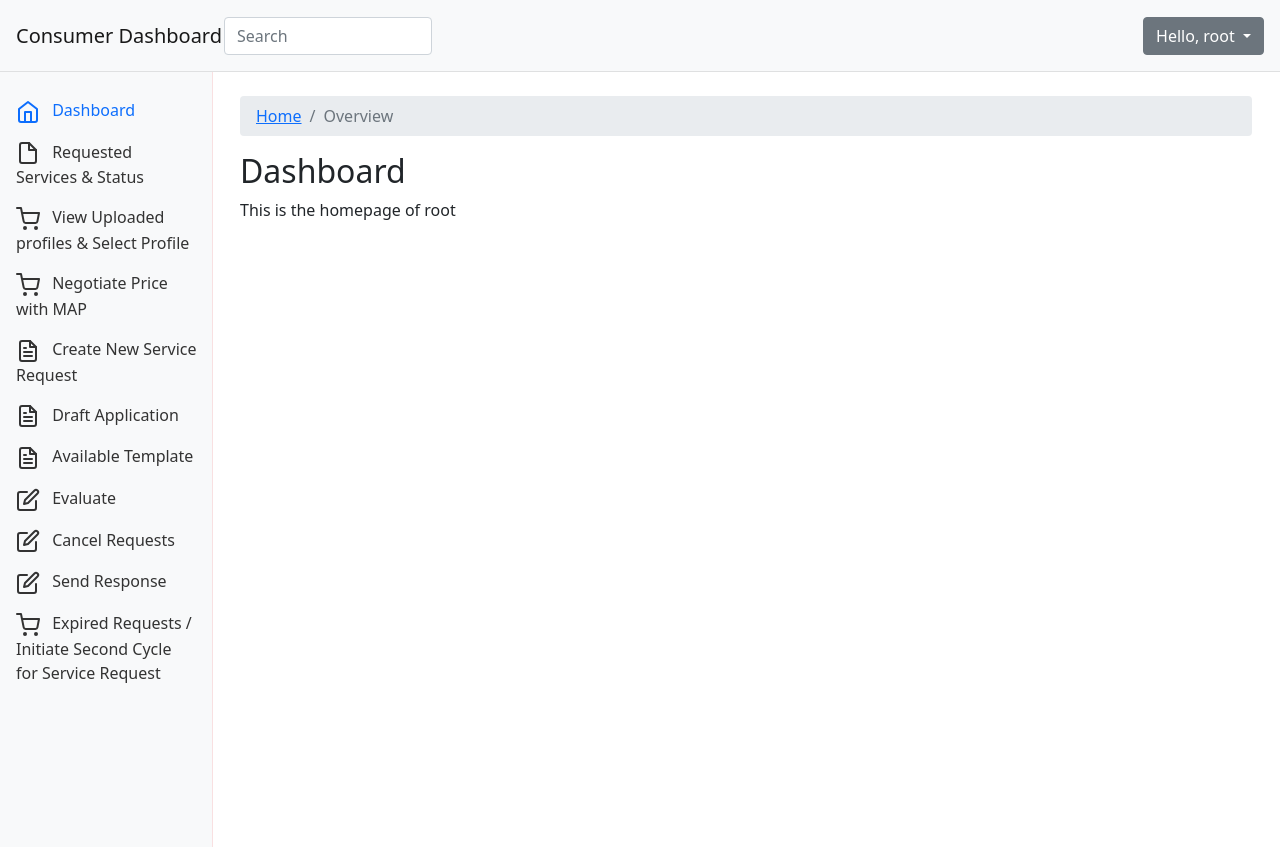
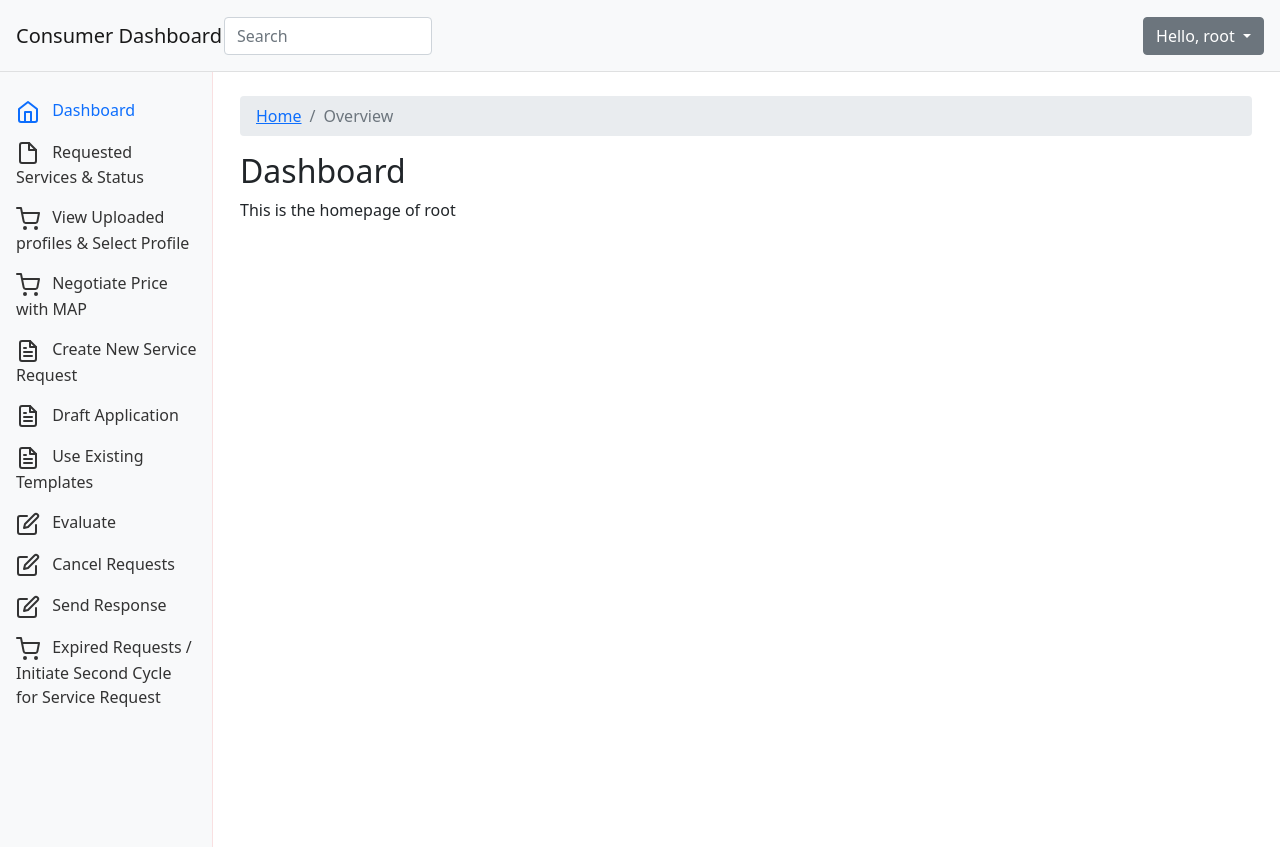
Before and after one commit to harytha6/CloudComputing-AWS-Agile, a PHP site: page /dashboard.php in a window 1280 px wide. Run offline with PHP 8.4, Linux system fonts and the light colour scheme; a user stored in the database is signed in; data comes from the database, SQL or seed files in the repository; data that the repository does not hold is empty.

Commit message:
template section

```diff
--- a/dashboard.php
+++ b/dashboard.php
@@ -311,7 +311,7 @@ if (mysqli_num_rows($check)>0) {
    			<li class="nav-item js-service-request-form">
                             <a class="nav-link" href="template.php">
                                 <svg xmlns="http://www.w3.org/2000/svg" width="24" height="24" viewBox="0 0 24 24" fill="none" stroke="currentColor" stroke-width="2" stroke-linecap="round" stroke-linejoin="round" class="feather feather-file-text"><path d="M14 2H6a2 2 0 0 0-2 2v16a2 2 0 0 0 2 2h12a2 2 0 0 0 2-2V8z"/><polyline points="14 2 14 8 20 8"/><line x1="16" y1="13" x2="8" y2="13"/><line x1="16" y1="17" x2="8" y2="17"/><polyline points="10 9 9 9 8 9"/></svg>
-                                <span class="ml-2">Available Template</span>
+                                <span class="ml-2">Use Existing Templates</span>
                             </a>
     			</li>
 			    <li class="nav-item">
```
